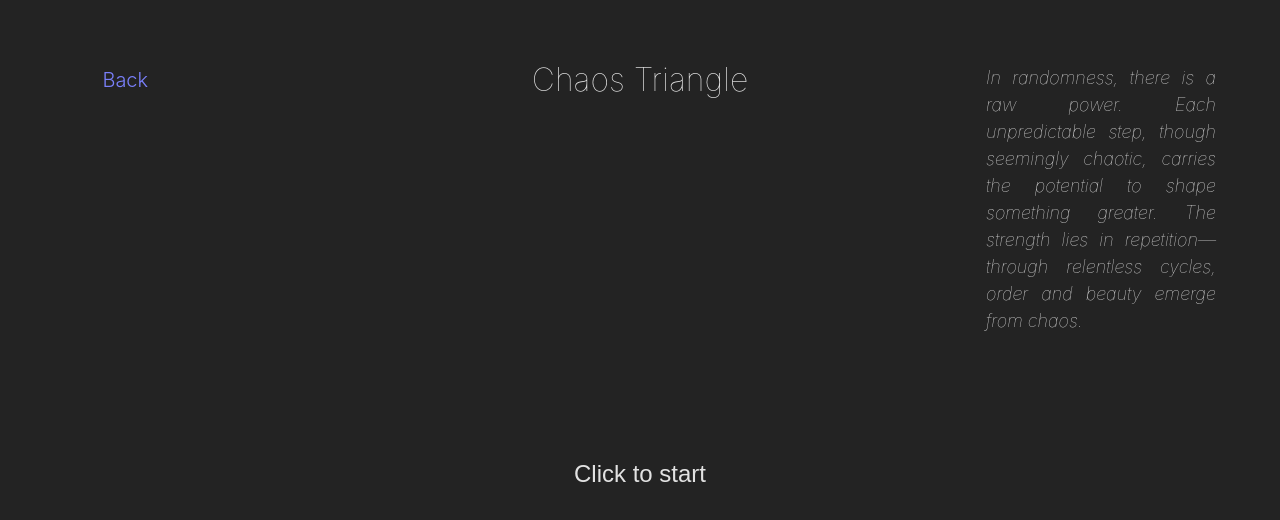
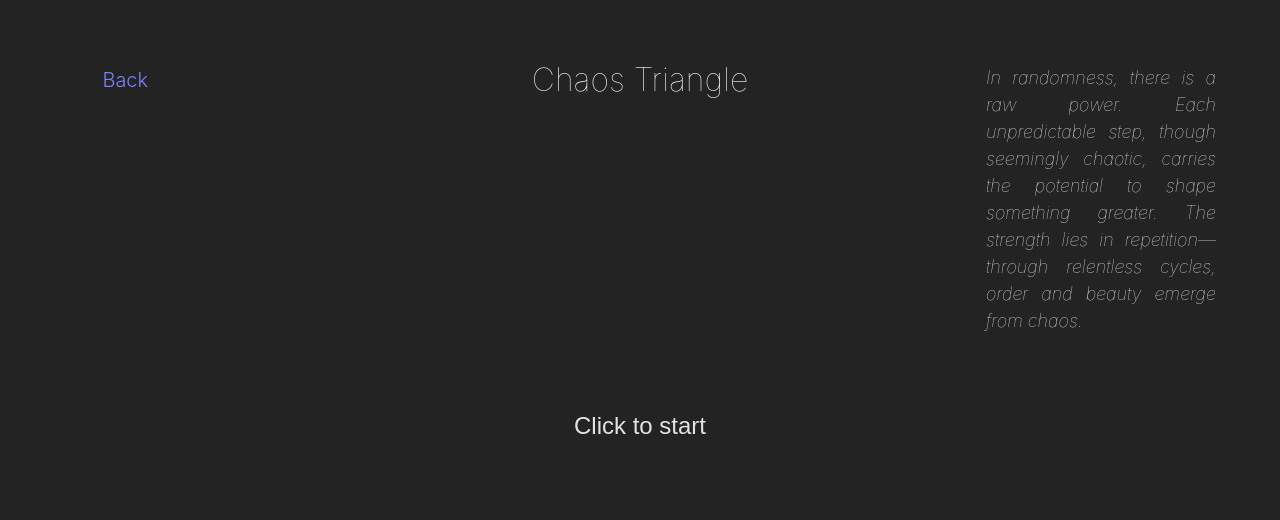
Before and after one commit to ismailgunayy/mosaique, a React (Vite) app: page /chaos-triangle in a window 1280 px wide. Shown: the top 520 px of the page. Built offline with nearby package versions, Linux system fonts and the light colour scheme.

Commit message:
add hover effect for button

```diff
--- a/src/patterns/ChaosTriangle/style.module.scss
+++ b/src/patterns/ChaosTriangle/style.module.scss
@@ -17,7 +17,11 @@
   border: none;
   font-weight: 100;
   cursor: pointer;
-  padding: 64px;
+  padding: 16px 8px;
+
+  &:hover {
+    color: darkgray;
+  }
 }
 
 .info {
```
